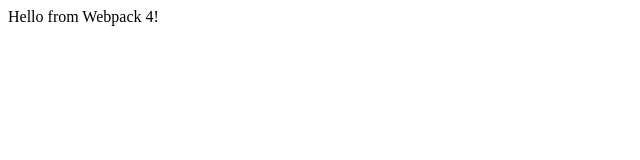
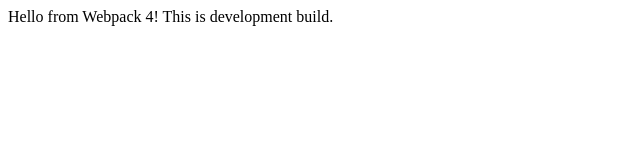
Before and after one commit to epeli/01js-webpack-dev-server, a website with bundled scripts: page index.html in a window 1280 px wide. Shown: the whole page, without its empty margins (0-640 px from the left). Built offline with nearby package versions, Linux system fonts and the light colour scheme.

Commit message:
example code

```diff
--- a/index.html
+++ b/index.html
@@ -1,2 +1,2 @@
-<div id="foo">loading bundle</div>
+<div id="app">loading bundle</div>
 <script src="dist/main.js"></script>
--- a/src/index.js
+++ b/src/index.js
@@ -1,2 +1,2 @@
-console.log("hello")
-foo.innerHTML = "Hello from Webpack 4!";
+console.log("Hello from Webpack 4")
+app.innerHTML = "Hello from Webpack 4! This is " + (process.env.NODE_ENV || "unknown") + " build.";
```
Also changed, not shown: package.json (+6 -8 lines), 1 other file.
